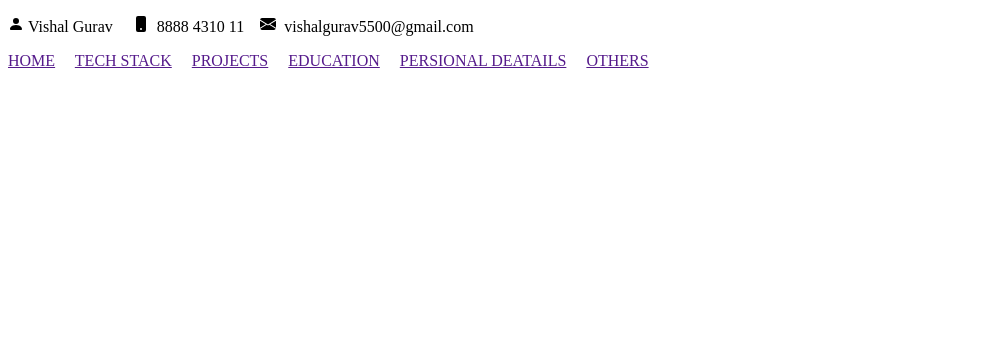
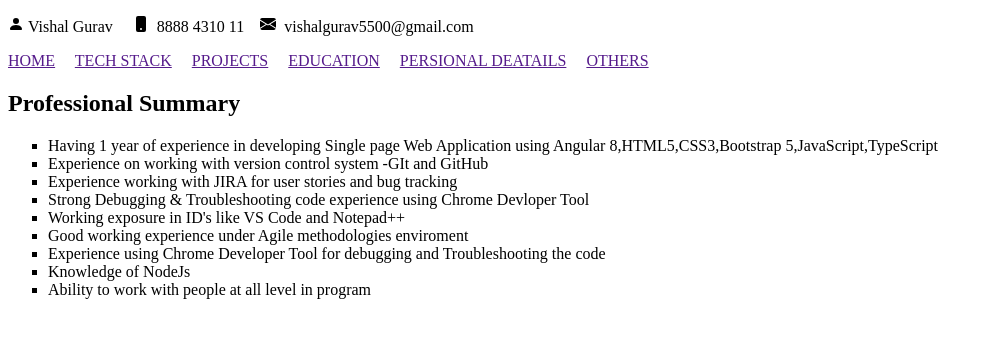
Before and after one commit to vishal5500/my-profile, a plain HTML site: page index.html in a window 1280 px wide. Shown: the whole page, without its empty margins (0-993 px from the left). Drawn offline with Linux system fonts and the light colour scheme.

Commit message:
Designing the Home Section
Designing the Home Section

```diff
--- a/index.html
+++ b/index.html
@@ -29,18 +29,32 @@
         <a href="">EDUCATION</a> &nbsp;&nbsp;&nbsp;
         <a href="">PERSIONAL DEATAILS</a> &nbsp;&nbsp;&nbsp;
         <a href="">OTHERS</a>
-
-
-    </nav>
+     </nav>
 
     <!-- Main Section -->
     <section>
+        <!-- HOME Section -->
+        <section>
+            <h2>Professional Summary</h2>
+            <ul type="square">
+                <li>Having 1 year of experience in developing Single page Web Application using Angular 8,HTML5,CSS3,Bootstrap 5,JavaScript,TypeScript</li>
+                <li>Experience on working with version control system -GIt and GitHub</li>
+                <li>Experience working with JIRA for user stories and bug tracking</li>
+                <li>Strong Debugging & Troubleshooting code experience using Chrome Devloper Tool</li>
+                <li>Working exposure in ID's like VS Code and Notepad++</li>
+                <li>Good working experience under Agile methodologies enviroment </li>
+                <li>Experience using Chrome Developer Tool for debugging and Troubleshooting the code</li>
+                <li>Knowledge of NodeJs</li>
+                <li>Ability to work with people at all level in program</li>
+            </ul>
+        </section>
 
     </section>
 
     <!-- Footer section -->
     <footer>
 
+
     </footer>
 </body>
 </html>
```
